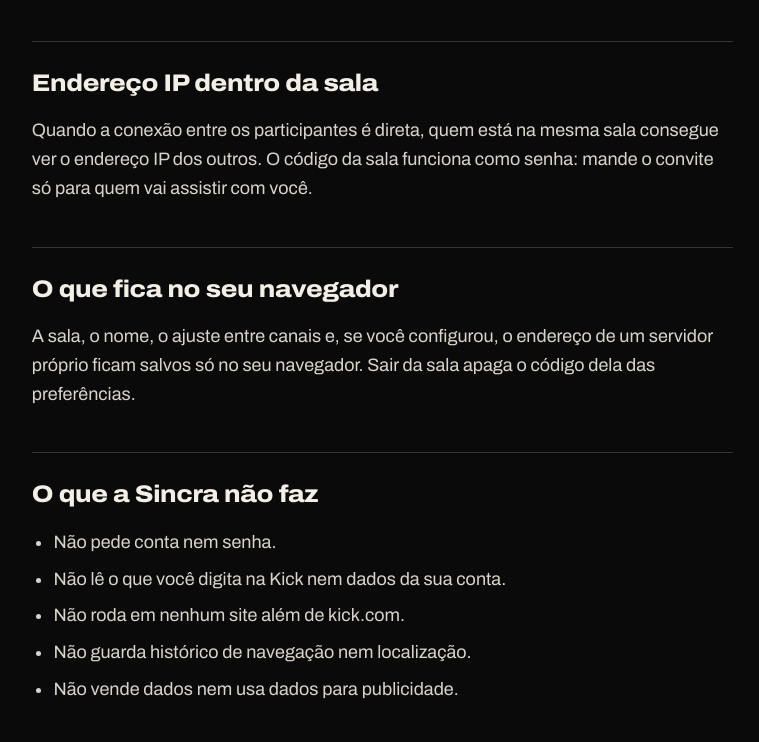
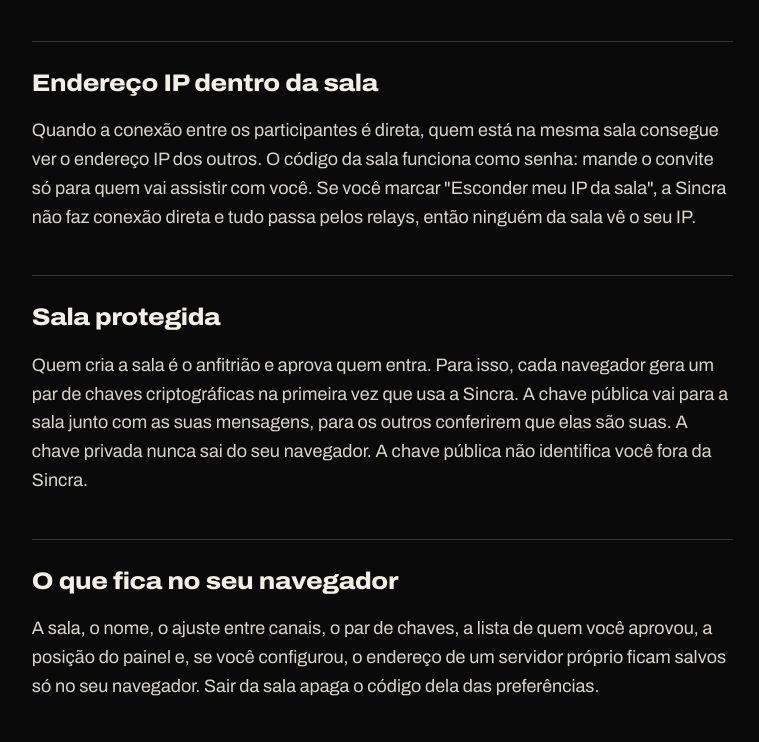
Before and after one commit to ryan-hugo/sincra-site, a plain HTML site: page privacidade.html in a window 1280 px wide. Shown: the part 1073-1815 px from the top of the page, without its empty margins (45-804 px from the left). Drawn offline with Linux system fonts and the light colour scheme.

Commit message:
Sala protegida, painel móvel e opção de esconder o IP
Quem cria a sala vira anfitrião e aprova quem entra. Posições e lista
de aprovados vão assinadas (ECDSA P-256), então quem tem só o link ou o
código não segura ninguém. Código e link ficam mascarados no popup, o
painel pode ser minimizado e arrastado para qualquer canto, e há a
opção de usar só a rede pública para não expor o IP à sala.

Co-Authored-By: Claude Opus 5.5 <noreply@anthropic.com>

```diff
--- a/privacidade.html
+++ b/privacidade.html
@@ -43,7 +43,7 @@
     </header>
     <main>
       <h1>Privacidade na Sincra</h1>
-      <p class="data">Atualizada em 14 de novembro de 2026, versão 0.6.0 da extensão.</p>
+      <p class="data">Atualizada em 14 de novembro de 2026, versão 0.7.0 da extensão.</p>
       <p>A Sincra é uma extensão que sincroniza a live da Kick entre pessoas que entram na mesma sala. Esta página diz o que ela envia, para quem, e o que ela não coleta.</p>
 
       <h2>O que a extensão envia</h2>
@@ -60,10 +60,13 @@
       <p>Para duas pessoas se conectarem, a extensão publica mensagens de encontro em relays públicos da rede Nostr, que são de terceiros. Quando a sua rede não permite a conexão direta (comum em 4G e em alguns provedores), os dados da sala listados acima também passam por esses relays. Em todos os casos as mensagens vão cifradas com uma chave derivada do código da sala, então os relays não leem o conteúdo nem o código. Eles veem o seu endereço IP, como qualquer site que você visita, e repassam as mensagens sem guardar.</p>
 
       <h2>Endereço IP dentro da sala</h2>
-      <p>Quando a conexão entre os participantes é direta, quem está na mesma sala consegue ver o endereço IP dos outros. O código da sala funciona como senha: mande o convite só para quem vai assistir com você.</p>
+      <p>Quando a conexão entre os participantes é direta, quem está na mesma sala consegue ver o endereço IP dos outros. O código da sala funciona como senha: mande o convite só para quem vai assistir com você. Se você marcar "Esconder meu IP da sala", a Sincra não faz conexão direta e tudo passa pelos relays, então ninguém da sala vê o seu IP.</p>
+
+      <h2>Sala protegida</h2>
+      <p>Quem cria a sala é o anfitrião e aprova quem entra. Para isso, cada navegador gera um par de chaves criptográficas na primeira vez que usa a Sincra. A chave pública vai para a sala junto com as suas mensagens, para os outros conferirem que elas são suas. A chave privada nunca sai do seu navegador. A chave pública não identifica você fora da Sincra.</p>
 
       <h2>O que fica no seu navegador</h2>
-      <p>A sala, o nome, o ajuste entre canais e, se você configurou, o endereço de um servidor próprio ficam salvos só no seu navegador. Sair da sala apaga o código dela das preferências.</p>
+      <p>A sala, o nome, o ajuste entre canais, o par de chaves, a lista de quem você aprovou, a posição do painel e, se você configurou, o endereço de um servidor próprio ficam salvos só no seu navegador. Sair da sala apaga o código dela das preferências.</p>
 
       <h2>O que a Sincra não faz</h2>
       <ul>
```
